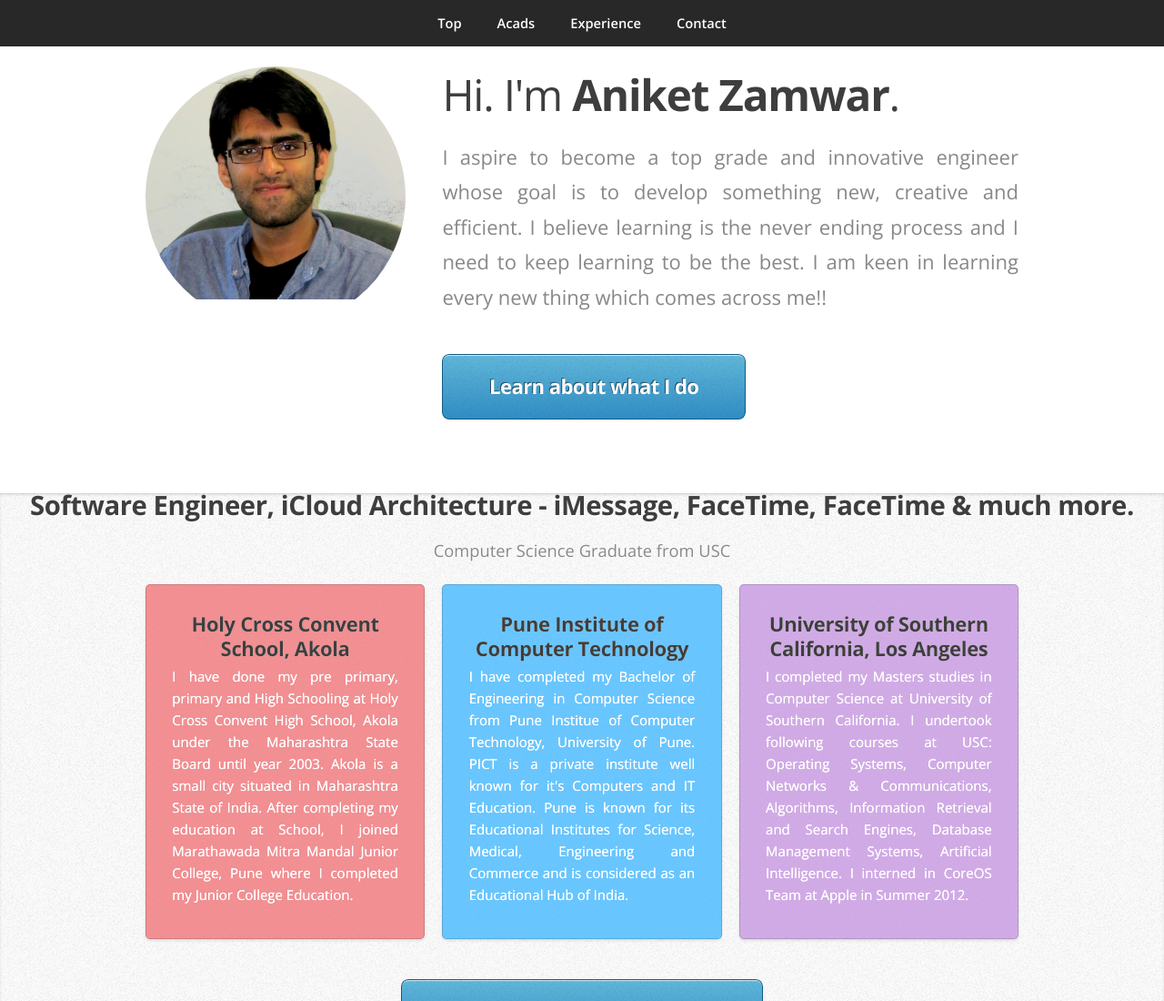
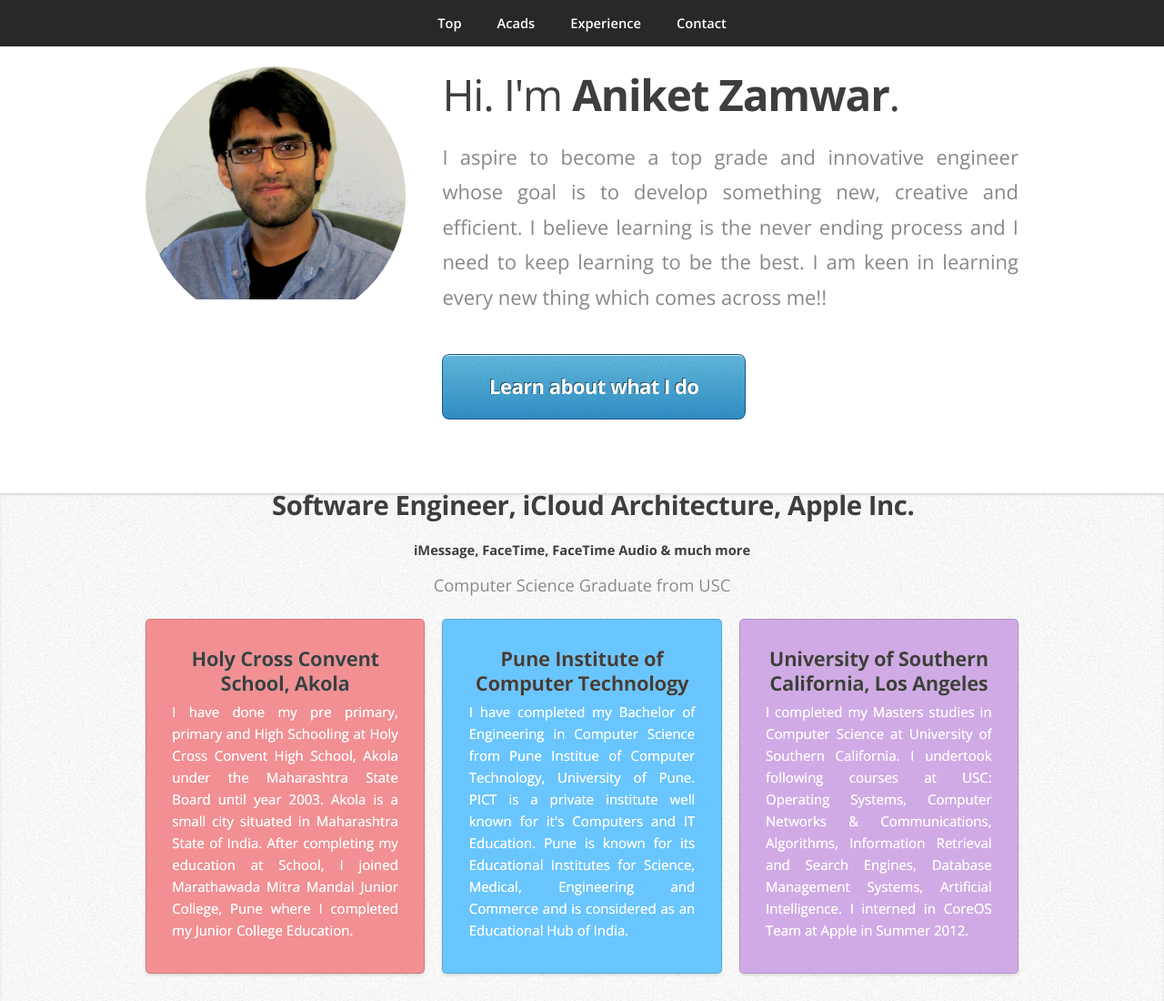
Before and after one commit to aniketzamwar/aniketzamwar.github.com, a plain HTML site: page index.html in a window 1280 px wide. Shown: the top 1100 px of the page at 91% size. Drawn offline with nearby package versions, Linux system fonts and the light colour scheme.

Commit message:
corrections

```diff
--- a/index.html
+++ b/index.html
@@ -53,7 +53,8 @@
 			<div class="wrapper wrapper-style2">
 				<article id="work" style="margin-top:-5em;">
 					<header>
-						<h2>Software Engineer, iCloud Architecture - iMessage, FaceTime, FaceTime &amp; much more.</h2>
+						<h2> Software Engineer, iCloud Architecture, Apple Inc.</h2>
+						<h4>iMessage, FaceTime, FaceTime Audio &amp; much more</h4>
 						<span>Computer Science Graduate from USC</span>
 					</header>
 					<div class="container">
```
